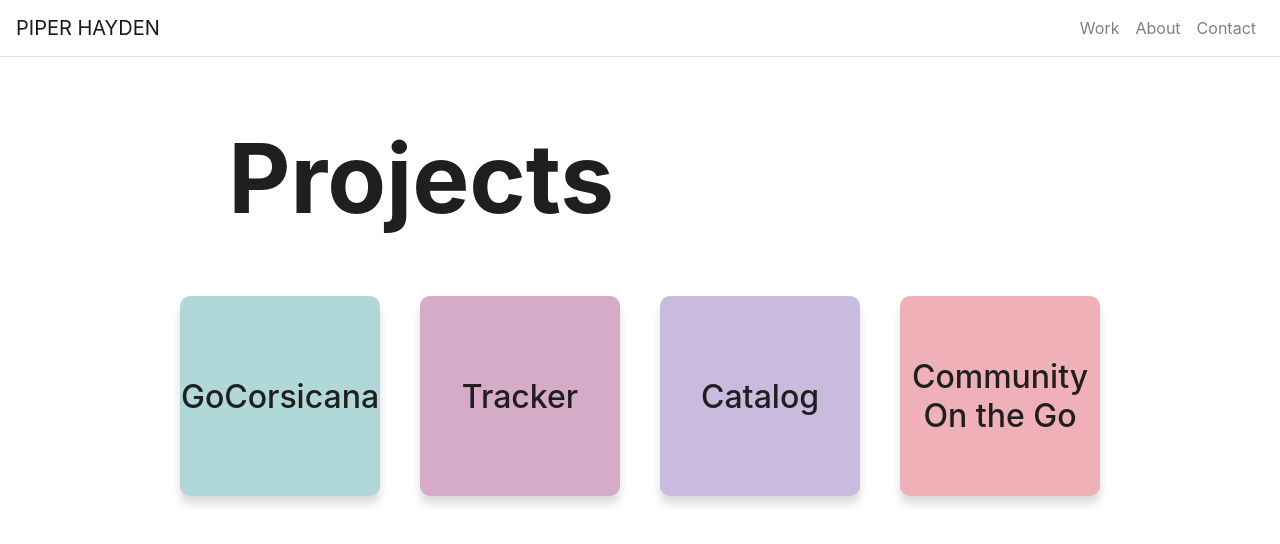
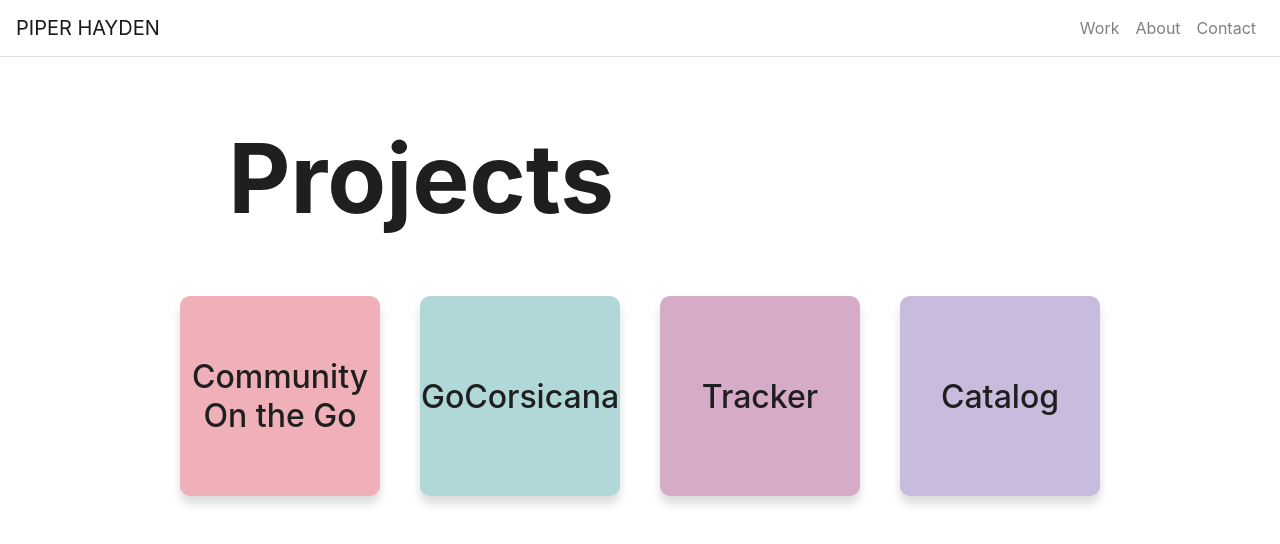
Before and after one commit to pipermh19/Portfolio2020, a React (Create React App) app: page /work in a window 1280 px wide. Shown: the top 544 px of the page. Built offline with nearby package versions, Linux system fonts and the light colour scheme.

Commit message:
style change on project cards

```diff
--- a/src/components/ProjectsComponents/ProjectsContainer.js
+++ b/src/components/ProjectsComponents/ProjectsContainer.js
@@ -13,23 +13,23 @@ class ProjectsContainer extends React.Component{
             items:[
                 {
                     id: 0,
+                    title: "Community On the Go",
+                    path: '/CommunityPage',
+                },
+                {
+                    id: 1,
                     title: "GoCorsicana",
                     path: '/GoCorsicanaPage',
                 },
                 {
-                    id: 1,
+                    id: 2,
                     title: "Tracker",
                     path: '/TrackerPage',
                 },
                 {
-                    id: 2,
+                    id: 3,
                     title: "Catalog",
                     path: '/CatalogPage',
-                },
-                {
-                    id: 3,
-                    title: "Community On the Go",
-                    path: '/CommunityPage',
                 },
             ]
         }
--- a/src/index.css
+++ b/src/index.css
@@ -24,16 +24,16 @@ code {
   justify-content: center;
   line-height: normal;
 }
-.project-0{
+.project-1{
   background-color: #b1d8d8;
 }
-.project-1{
+.project-2{
   background-color: #d5abc8;
 }
-.project-2{
+.project-3{
   background-color: #c8bbdd;
 }
-.project-3{
+.project-0{
   background-color: #f0b0b8;
 }
 .page-1{
```
